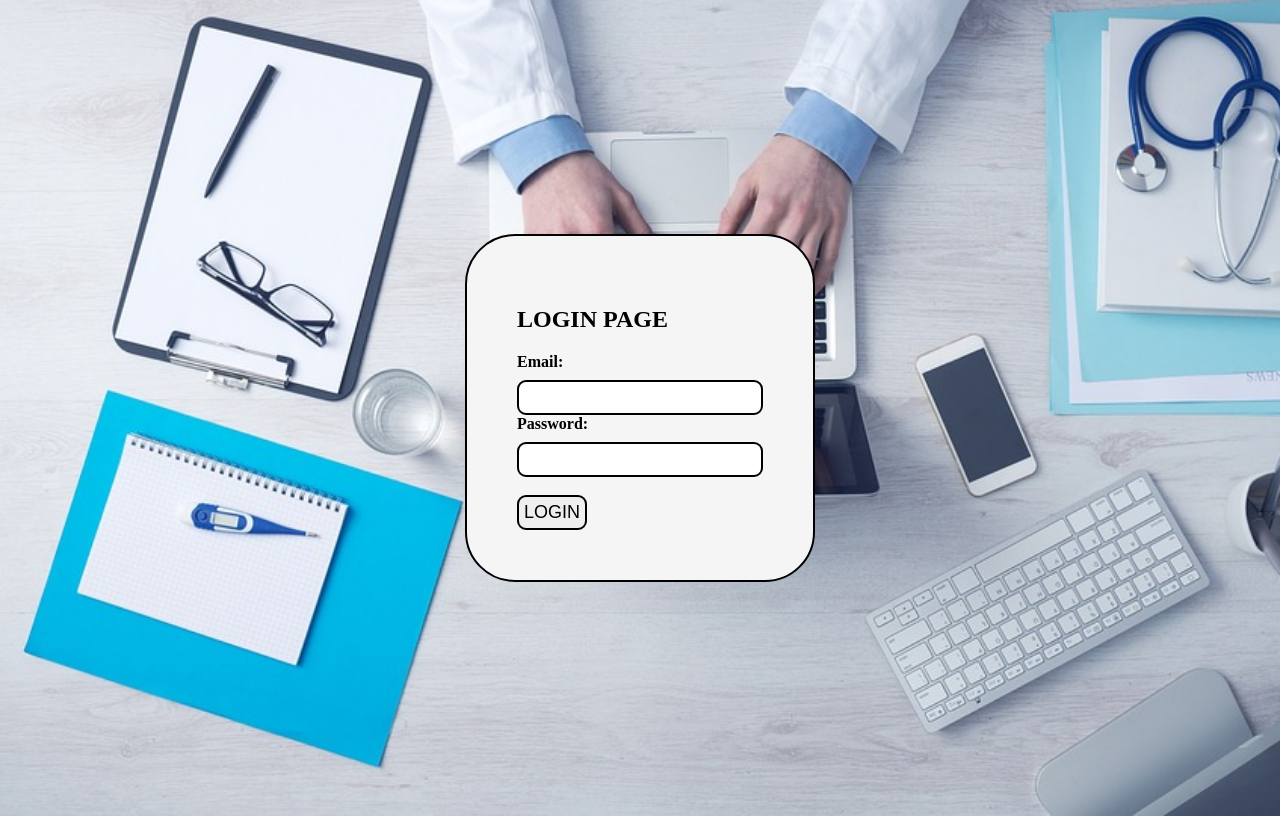
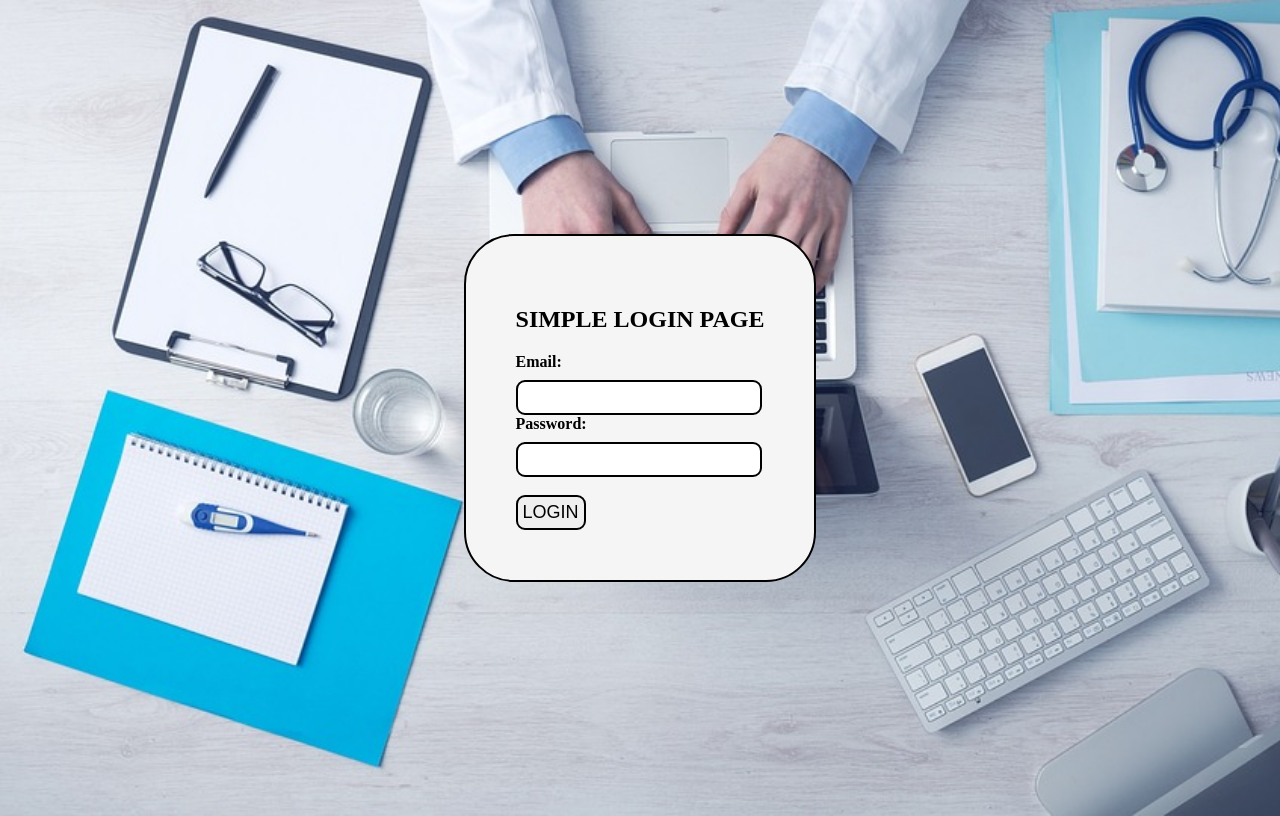
Before and after one commit to Mohammedyusuff/Simple-login-page, a plain HTML site: page index.html in a window 1280 px wide. Drawn offline with Linux system fonts and the light colour scheme.

Commit message:
title changed

```diff
--- a/index.html
+++ b/index.html
@@ -60,7 +60,7 @@
     <div class="container">
       <div class="formContainer">
         <form>
-          <h2>LOGIN PAGE</h2>
+          <h2>SIMPLE LOGIN PAGE</h2>
           <label for="Email">Email:</label>
           <input type="email" required />
 
```
